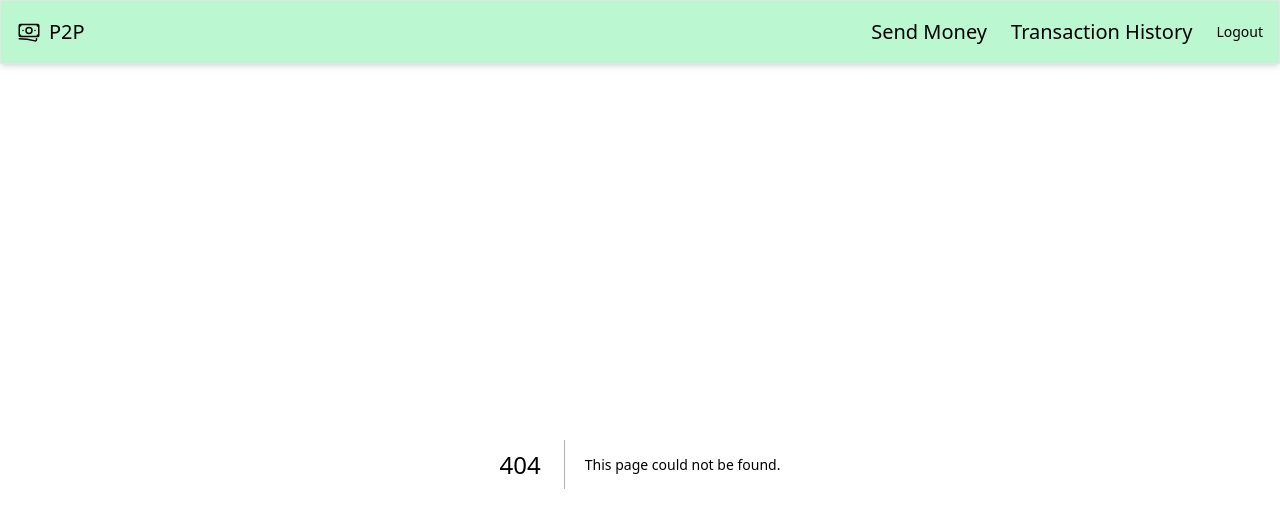
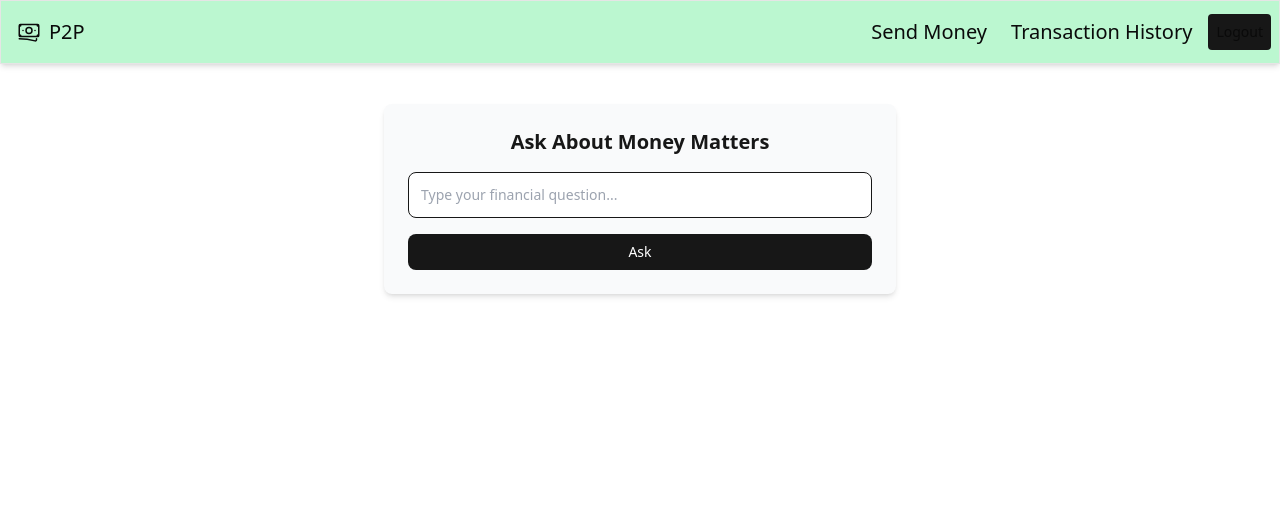
Before and after one commit to vasabi07/payment-deployable, a Next.js app: page /ask-me in a window 1280 px wide. Before the commit this address had no page. Shown: the top 528 px of the page. Built offline with nearby package versions, Linux system fonts and the light colour scheme.

Commit message:
added ask-me page

```diff
--- /dev/null
+++ b/app/ask-me/page.tsx
@@ -0,0 +1,62 @@
+import { Button } from "@/src/components/ui/button";
+import { Input } from "@/src/components/ui/input";
+import axios from "axios";
+import React, { useState } from "react";
+
+const AskMe = () => {
+  const [question, setQuestion] = useState("");
+  const [answer, setAnswer] = useState("");
+
+  const HandleSearch = async (e: any) => {
+    e.preventDefault();
+    try {
+      const response = await axios.post(
+        "http://localhost:8000/ask-me",
+        {
+          question,
+        },
+        {
+          withCredentials: true,
+        }
+      );
+      if (response.status === 200) {
+        setAnswer(response.data.answer);
+      } else {
+        console.log("error in getting results");
+      }
+    } catch (error) {
+      console.log("error sending request", error);
+    }
+  };
+
+  return (
+    <div className="max-w-lg mx-auto p-6 mt-10 bg-gray-50 shadow-md rounded-lg">
+      <h2 className="text-center text-xl font-semibold text-primary mb-4">
+        Ask About Money Matters
+      </h2>
+      <form onSubmit={HandleSearch} className="flex flex-col space-y-4">
+        <Input
+          type="text"
+          value={question}
+          onChange={(e) => setQuestion(e.target.value)}
+          placeholder="Type your financial question..."
+          className="p-3 border border-primary rounded-lg focus:outline-none focus:ring-2 focus:ring-primary"
+        />
+        <Button
+          type="submit"
+          className="bg-primary text-white hover:bg-primary-dark py-2 rounded-lg transition duration-150"
+        >
+          Ask
+        </Button>
+      </form>
+      {answer && (
+        <div className="mt-6 p-4 bg-primary-light text-secondary-dark rounded-lg shadow-inner">
+          <h3 className="text-md font-bold">Answer:</h3>
+          <p className="text-sm">{answer}</p>
+        </div>
+      )}
+    </div>
+  );
+};
+
+export default AskMe;
```
